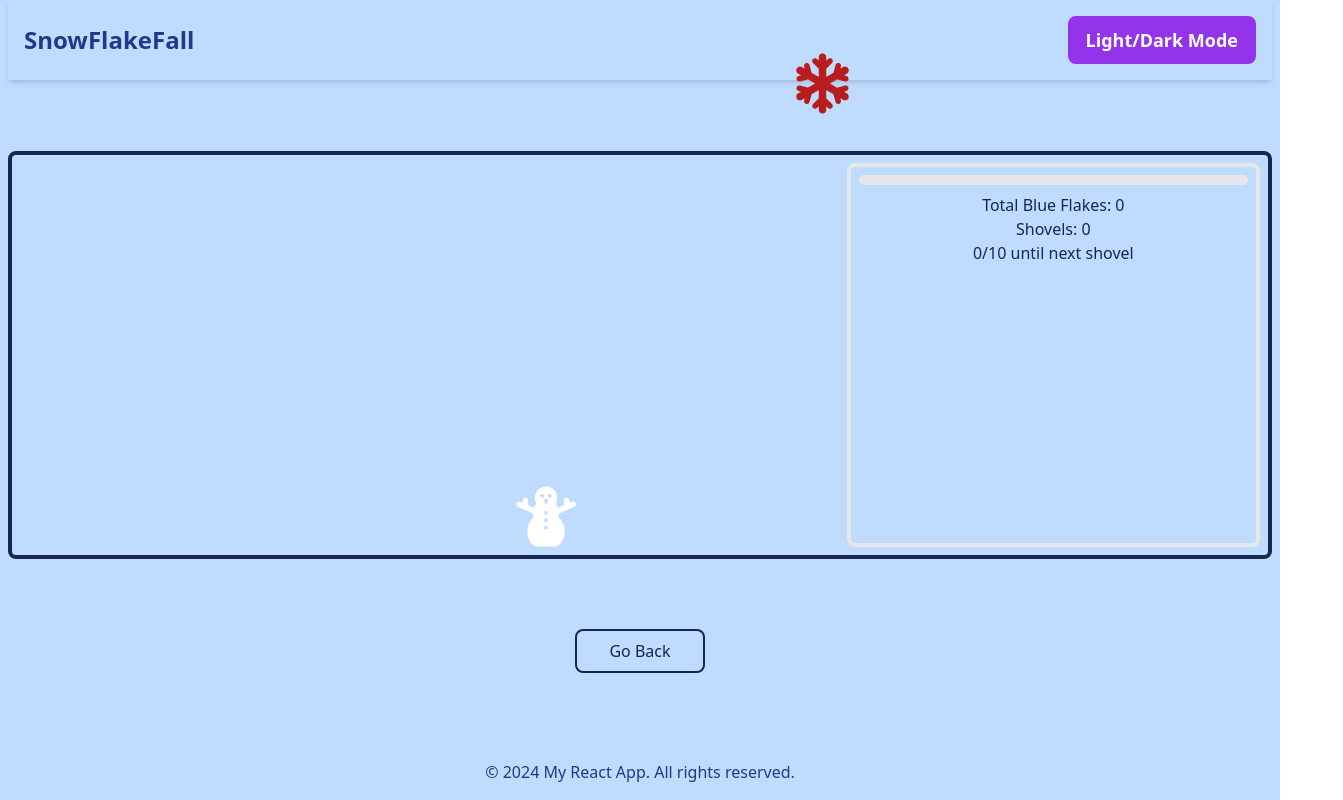
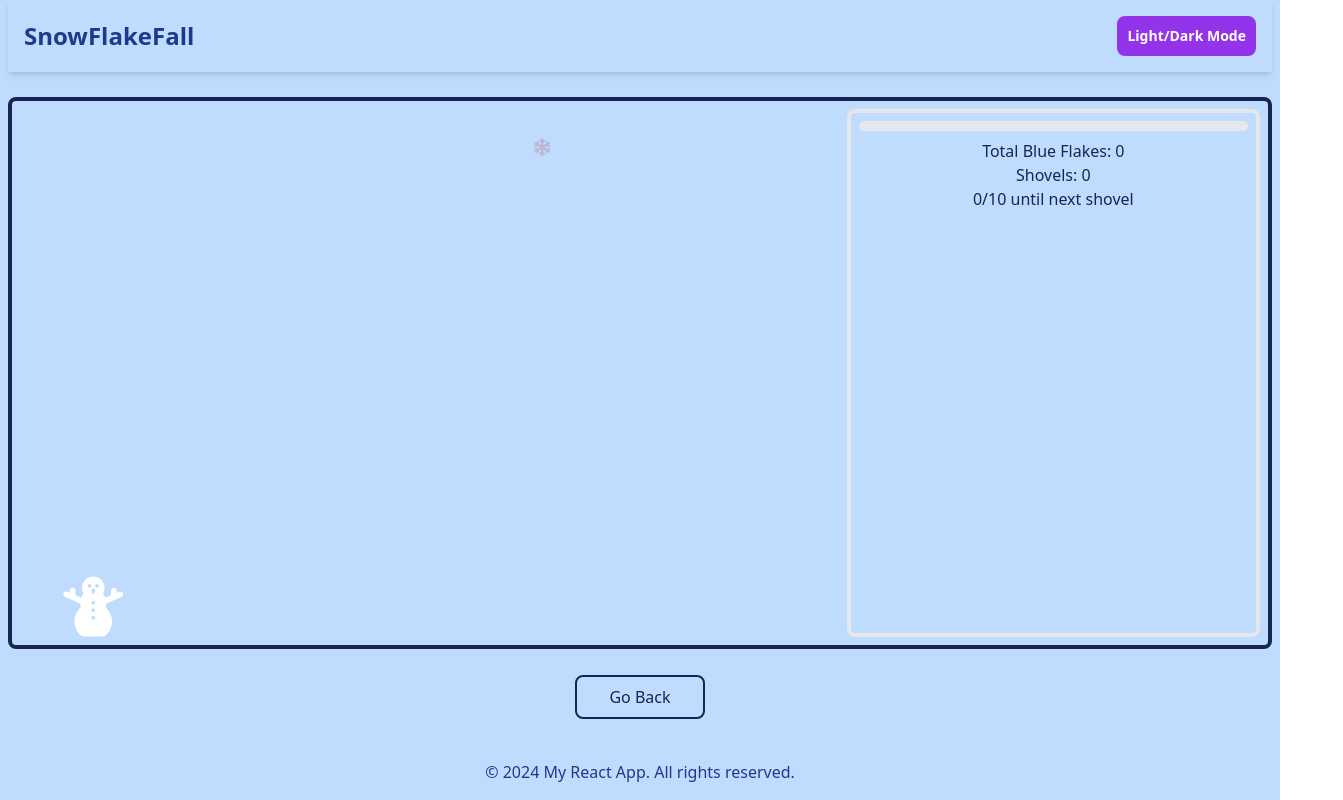
Before and after one commit to tbrown034/snow-flake-fall, a React (Vite) app: page / in a window 1280 px wide. Both pictures are taken after a click on the button "Start Game". Shown: the whole page, 1343 px wide, since content can reach past the window. Built offline with nearby package versions, Linux system fonts and the light colour scheme.

Commit message:
stopping point

```diff
--- a/package.json
+++ b/package.json
@@ -22,8 +22,8 @@
     "eslint-plugin-react": "^7.33.2",
     "eslint-plugin-react-hooks": "^4.6.0",
     "eslint-plugin-react-refresh": "^0.4.5",
-    "postcss": "^8.4.32",
-    "tailwindcss": "^3.4.0",
+    "postcss": "^8.4.33",
+    "tailwindcss": "^3.4.1",
     "vite": "^5.0.8"
   }
 }
--- a/src/components/GameElements/SnowFlakeArea.jsx
+++ b/src/components/GameElements/SnowFlakeArea.jsx
@@ -19,7 +19,7 @@ export default function SnowFlakeArea({
 
         setSnowflakes((prev) => [
           ...prev,
-          { color, id: Math.random(), left: `${Math.random() * 100}%` },
+          { color, id: Math.random(), left: `${Math.random() * 75}%` },
         ]);
       }
     }, 1000);
@@ -33,7 +33,7 @@ export default function SnowFlakeArea({
   };
 
   return (
-    <div className="flex flex-col justify-between snowflake-area min-h-96">
+    <div className="flex flex-col justify-between snowflake-area ">
       <div>
         {snowflakes.map((flake) => (
           <SnowFlake
@@ -43,7 +43,6 @@ export default function SnowFlakeArea({
               if (flake.color === "blue") {
                 handleSnowflakeClick(flake.id);
               }
-              // If red snowflake is clicked, you may want to trigger some game over logic
             }}
           />
         ))}
--- a/src/components/GamePieces/SnowFlake.jsx
+++ b/src/components/GamePieces/SnowFlake.jsx
@@ -16,7 +16,7 @@ export default function SnowFlake({ color, onClick }) {
   useEffect(() => {
     const timeout = setTimeout(() => {
       setIsClicked(true); // Remove snowflake after it falls
-    }, 10000); // Match the duration of the snowflake-fall animation
+    }, 1000); // Match the duration of the snowflake-fall animation
 
     return () => clearTimeout(timeout);
   }, []);
@@ -28,7 +28,7 @@ export default function SnowFlake({ color, onClick }) {
 
   return (
     <i
-      className={`text-6xl ${
+      className={`text-lg ${
         colorClasses[color]
       } fa-solid fa-snowflake snowflake-fall snowflake ${
         isClicked ? "clicked-snowflake" : ""
--- a/src/components/UI/Header.jsx
+++ b/src/components/UI/Header.jsx
@@ -7,7 +7,7 @@ export default function Header({ toggleTheme }) {
         SnowFlakeFall
       </h1>
       <button
-        className="px-4 py-2 text-lg font-semibold text-white transition-colors duration-300 bg-purple-600 border-2 border-purple-600 rounded-lg hover:bg-purple-500 active:bg-purple-700 focus:outline-none focus:ring focus:ring-purple-300 dark:border-purple-200 dark:hover:bg-purple-400 dark:active:bg-purple-600"
+        className="p-2 text-sm font-semibold text-white transition-colors duration-300 bg-purple-600 border-2 border-purple-600 rounded-lg hover:bg-purple-500 active:bg-purple-700 focus:outline-none focus:ring focus:ring-purple-300 dark:border-purple-200 dark:hover:bg-purple-400 dark:active:bg-purple-600"
         onClick={toggleTheme}
       >
         Light/Dark Mode
--- a/src/index.css
+++ b/src/index.css
@@ -5,17 +5,52 @@
 /* Custom Styles */
 @keyframes snowflake-fall {
   0% {
-    transform: translateY(40%); /* Start off-screen */
+    transform: translateY(
+      -10%
+    ); /* Start slightly off-screen to ensure a smooth entrance */
     opacity: 1; /* Fully visible at the start */
   }
-  90% {
-    transform: translateY(90%); /* Start off-screen */
+  100% {
+    transform: translateY(
+      100%
+    ); /* End slightly off-screen to ensure a smooth exit */
+    opacity: 0.1; /* Fade out the snowflake */
+  }
+}
 
-    opacity: 1; /* Keep the snowflake fully visible during most of its fall */
+.snowflake {
+  position: absolute;
+  top: 0; /* Reset top position to ensure animation starts off-screen */
+  animation: snowflake-fall 1s linear infinite; /* Duration suitable for a game */
+  z-index: 10; /* Above other elements but below overlays like game over */
+}
+
+.snowflake:hover {
+  font-weight: bolder;
+  color: yellow;
+}
+
+.clicked-snowflake {
+  animation: none; /* Stops any ongoing animation */
+  opacity: 0; /* Hide immediately upon click */
+  pointer-events: none; /* Prevent further interaction after being clicked */
+}
+
+.snowflake-area {
+  position: relative;
+  min-height: 66vh; /* Two-thirds of the viewport height for the game area */
+}
+
+@keyframes snowman-move {
+  0% {
+    transform: translateX(
+      0
+    ); /* Start and end at the same position for a smooth loop */
   }
-  100% {
-    transform: translateY(100%); /* End at the bottom of the screen */
-    opacity: 0; /* Fade out the snowflake */
+  50% {
+    transform: translateX(
+      calc(50%)
+    ); /* Move left to right, assuming snowman width of 4rem */
   }
 }
 
@@ -23,35 +58,18 @@
   0% {
     transform: translateX(0%);
   }
-  50% {
+  0% {
     transform: translateX(50%);
   }
-  100% {
+  0% {
     transform: translateX(
       100%
     ); /* Make the snowman go all the way to the right */
   }
 }
 
-.snowflake {
+.snowman {
   position: absolute;
-  top: 10%; /* Start off-screen */
-  animation-name: snowflake-fall; /* Name of the animation */
-  animation-fill-mode: forwards;
-  top: 0;
-
-  animation-duration: 1s; /* How long it takes to complete one cycle */
-  animation-timing-function: linear; /* The speed curve of the animation */
-  animation-fill-mode: forwards;
-  animation-iteration-count: 1; /* How many times the animation should repeat */
-  z-index: 2;
+  bottom: 0; /* Positioned at the bottom of its container */
+  animation: snowman-move 10s linear infinite alternate; /* Smoother, slower movement */
 }
-
-.snowman {
-  animation: snowman-move 2s linear infinite alternate;
-}
-
-.clicked-snowflake {
-  opacity: 0;
-  pointer-events: none;
-}
--- a/tailwind.config.js
+++ b/tailwind.config.js
@@ -1,6 +1,7 @@
 /** @type {import('tailwindcss').Config} */
 export default {
   content: ["./index.html", "./src/**/*.{js,ts,jsx,tsx}"],
+
   theme: {
     extend: {},
   },
```
Also changed, not shown: 1 other file (tests, documents, lock files or other folders).
